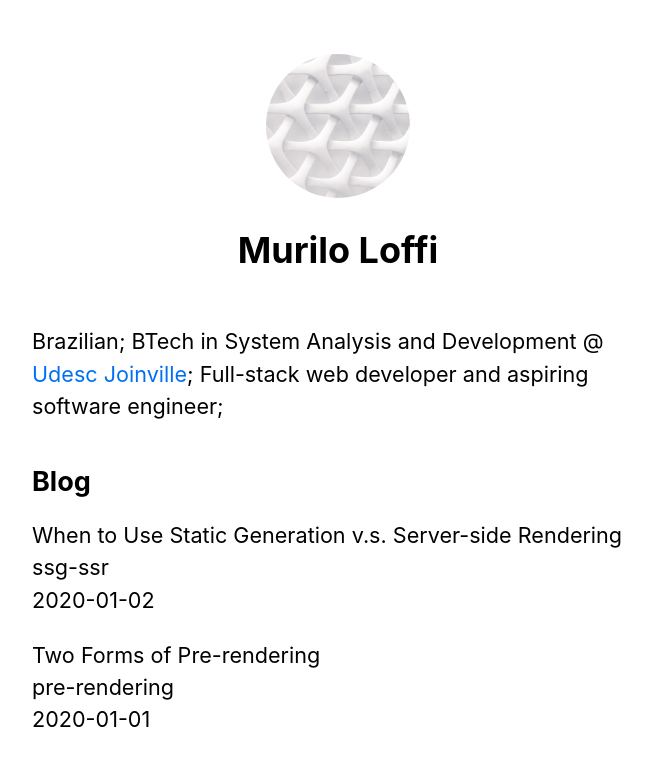
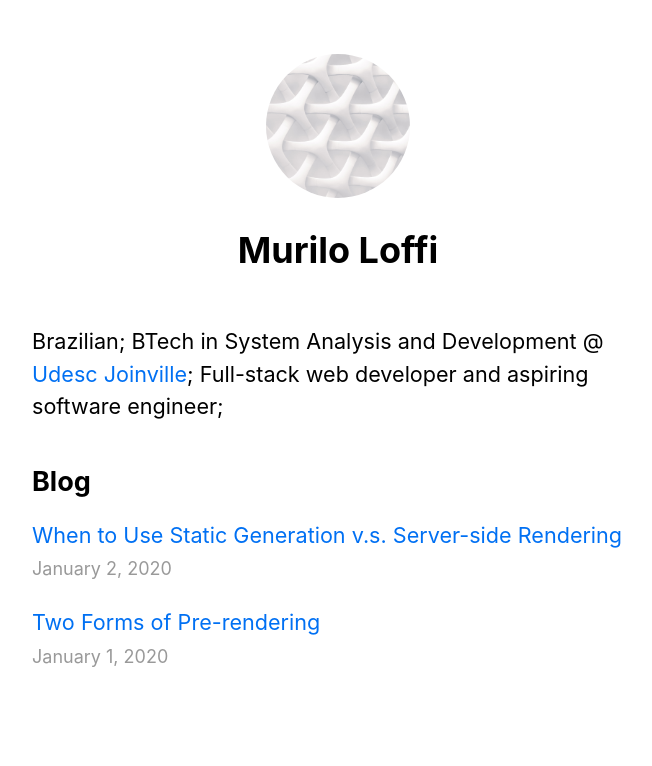
Before and after one commit to muriloloffi/nextjs-blog, a Next.js app: page / in a window 1280 px wide. Shown: the top 766 px of the page, without its empty margins (302-954 px from the left). Built offline with nearby package versions, Linux system fonts and the light colour scheme.

Commit message:
posts and home styling

```diff
--- a/pages/index.js
+++ b/pages/index.js
@@ -1,8 +1,9 @@
 import Head from "next/head";
-import Layout, { siteTitle } from "../components/layout/layout";
-import utilStyles from "../styles/utils.module.css";
+import Layout, { siteTitle } from "components/layout/layout";
+import utilStyles from "styles/utils.module.css";
 import Link from "next/link";
 import { getSortedPostsData } from "utils/posts";
+import Date from "components/date";
 
 export async function getStaticProps() {
   const allPostsData = getSortedPostsData();
@@ -33,11 +34,11 @@
         <ul className={utilStyles.list}>
           {allPostsData.map(({ id, date, title }) => (
             <li className={utilStyles.listItem} key={id}>
-              {title}
+              <Link href={`/posts/${id}`}>{title}</Link>
               <br />
-              {id}
-              <br />
-              {date}
+              <small className={utilStyles.lightText}>
+                <Date dateString={date} />
+              </small>
             </li>
           ))}
         </ul>
```
Also changed, not shown: pages/posts/[id].js (+4 -5 lines).
